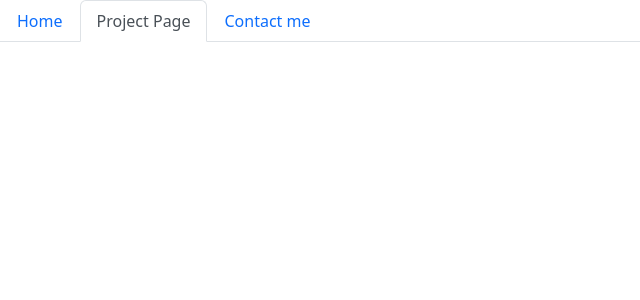
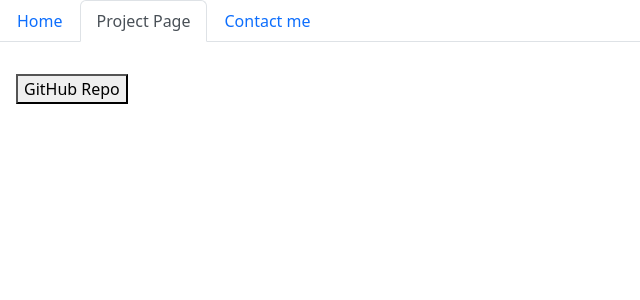
Before and after one commit to Bh00fie/ReactPortfolio, a React (Create React App) app: page /project in a window 1280 px wide. Shown: the top 300 px of the page, without its empty margins (0-640 px from the left). Built offline with nearby package versions, Linux system fonts and the light colour scheme; grey boxes are pictures that could not be loaded.

Commit message:
added html structure in the return

```diff
--- a/src/components/pages/Project.js
+++ b/src/components/pages/Project.js
@@ -27,6 +27,21 @@ function Project({ title, description, features, deployed, repo }) {
       return null;
     }
   };
+
+  return (
+    <div>
+      <div className="project-card column">
+        <div className="img-container" style={{ backgroundImage: `url('${images[title]}')` }} />
+        <div className="project-content p-3">
+          <h2>{title}</h2>
+          <p>{description}</p>
+          <p>{features}</p>
+          {isDeployed()}
+          <a href={repo}><button>GitHub Repo</button></a>
+        </div>
+      </div>
+    </div>
+  );
 }
 
 export default Project;
```
